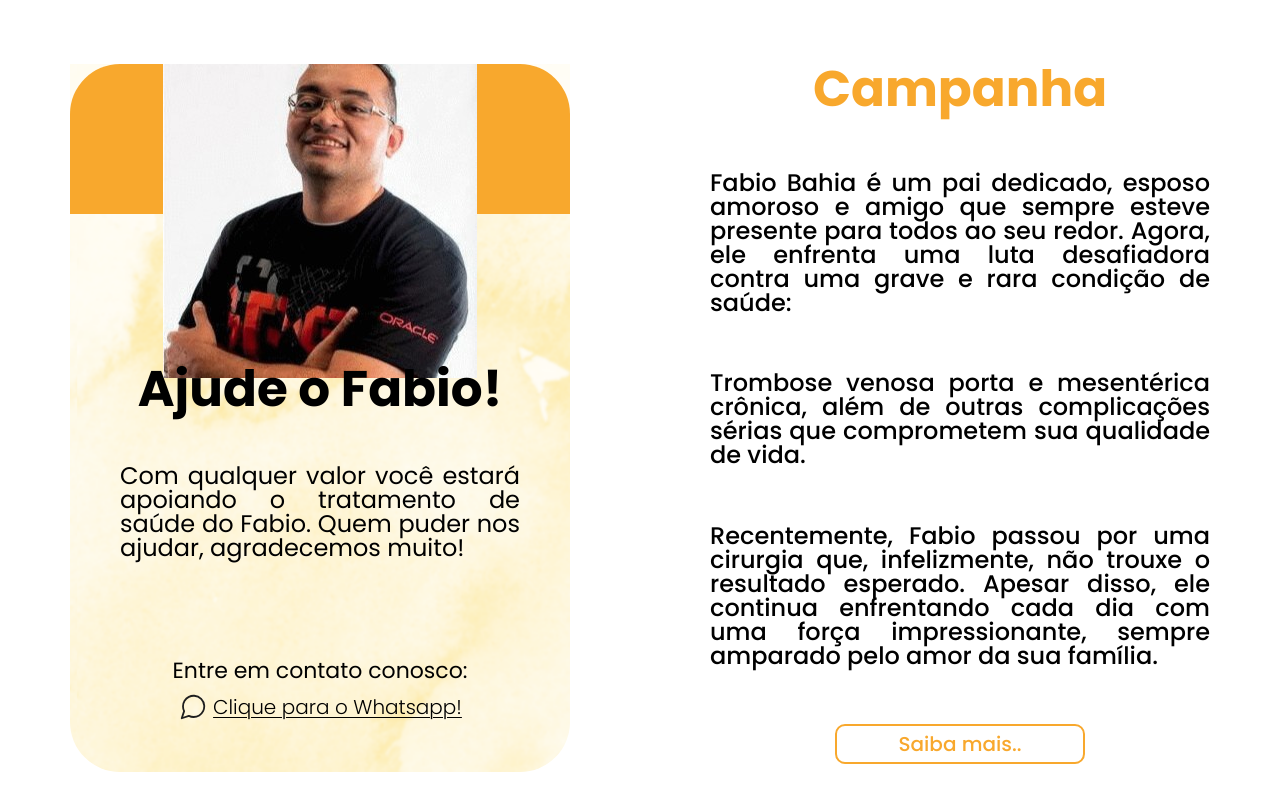
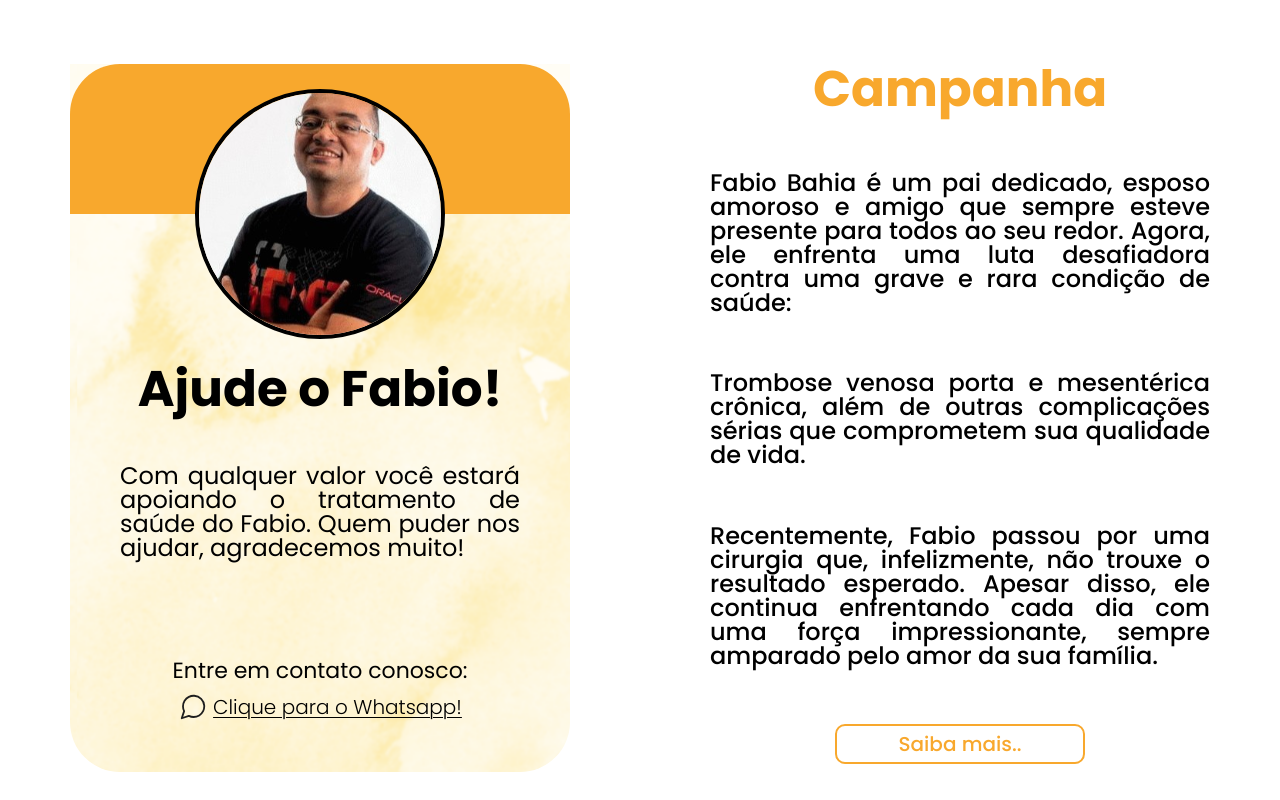
Before and after one commit to kbruneto/lp-fabio-bahia, a React (Vite) app: page / in a window 1280 px wide. Shown: the top 800 px of the page. Built offline with nearby package versions, Linux system fonts and the light colour scheme.

Commit message:
ver se foi

```diff
--- a/src/components/profile/index.jsx
+++ b/src/components/profile/index.jsx
@@ -6,6 +6,7 @@ import {
   ContainerMain,
   ContentProfile,
   Description,
+  FabioImg,
 } from "./styles";
 
 export function Profile() {
@@ -13,7 +14,9 @@ export function Profile() {
     <ContainerMain>
       <Banner>
         {/* <FabioImg src="/src/assets/Fabio.img" alt="Fabio Image" /> */}
-        <FabioImg1></FabioImg1>
+        <FabioImg>
+          <FabioImg1></FabioImg1>
+        </FabioImg>
       </Banner>
 
       <ContentProfile>
--- a/src/components/profile/styles.js
+++ b/src/components/profile/styles.js
@@ -28,14 +28,16 @@ export const Banner = styled.div`
   justify-content: center;
 `;
 
-export const FabioImg = styled.img`
+export const FabioImg = styled.div`
+  svg {
     border: 4px solid #000000;
     border-radius: 100%;
     display: flex;
-  position: absolute;
+    // position: absolute;
     max-height: 15.625rem;
     max-width: 15.625rem;
     margin-top: 1.5625rem;
+  }
 `;
 
 export const ContentProfile = styled.div`
```
Lines whose indentation alone changed are shown as unchanged.
